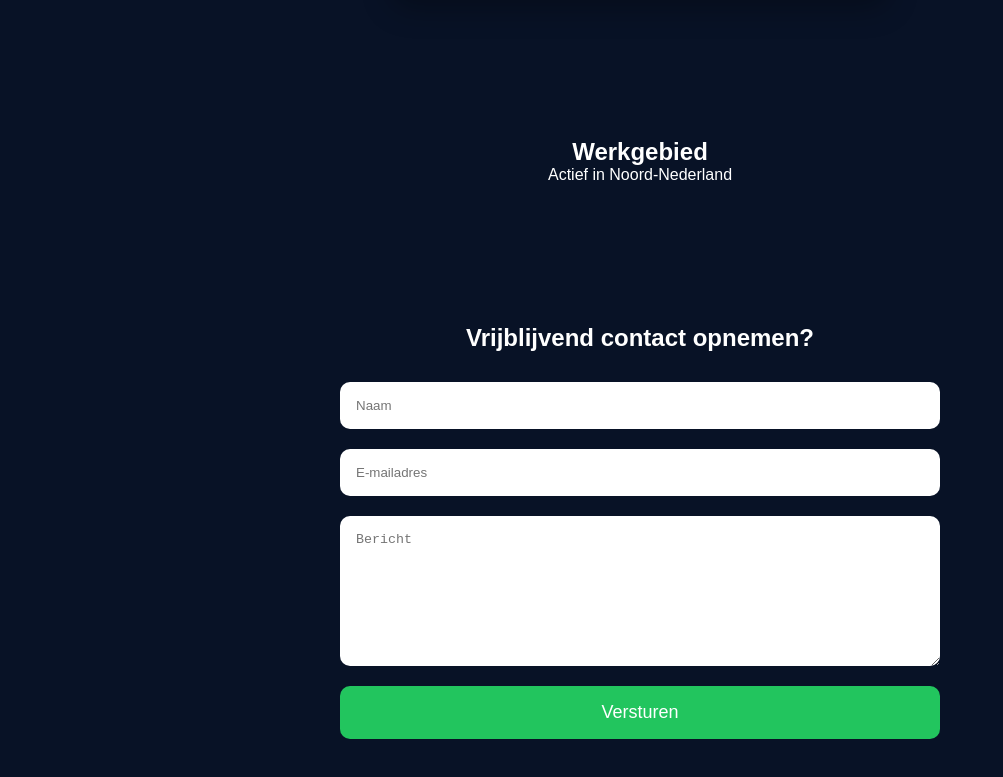
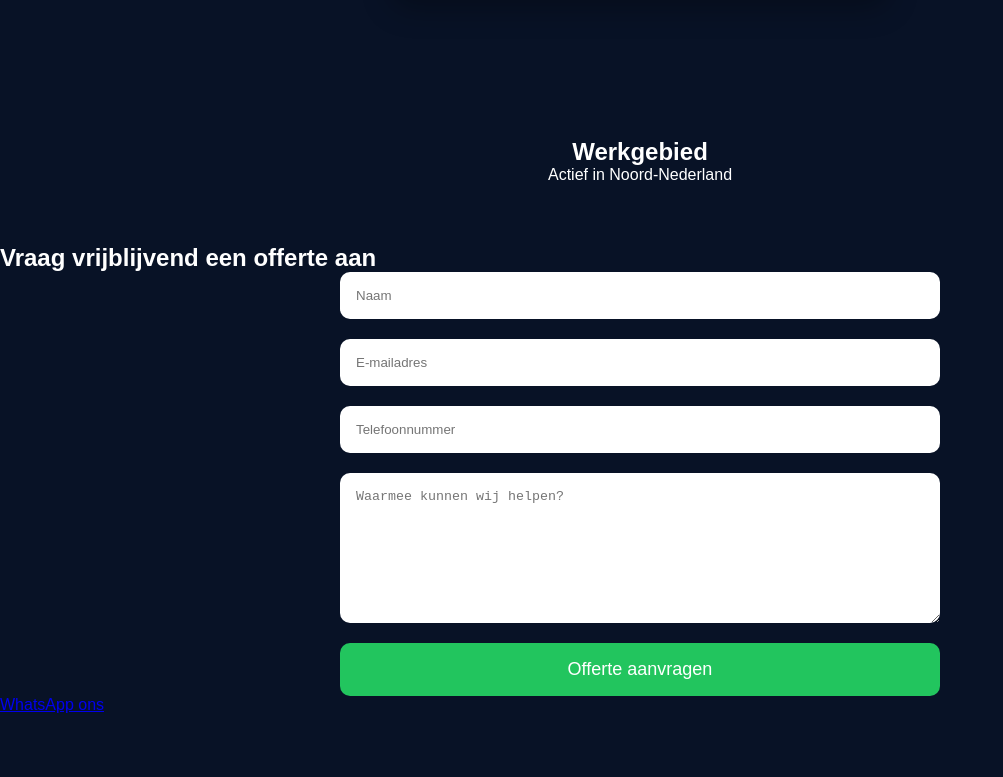
Before and after one commit to dannymanting123-ai/steenfris-website, a React (Vite) app: page / in a window 1280 px wide. Shown: the part 1468-2245 px from the top of the page, without its empty margins (0-1003 px from the left). After the commit the page ends 2182 px from the top, so only its background shows below. Built offline with nearby package versions, Linux system fonts and the light colour scheme.

Commit message:
Update App.jsx

```diff
--- a/src/App.jsx
+++ b/src/App.jsx
@@ -111,17 +111,60 @@ export default function App() {
         <p>Actief in Noord-Nederland</p>
       </section>
 
-      <section className="contact">
-        <h2>Vrijblijvend contact opnemen?</h2>
+      <section className="contact-section">
+  <h2>Vraag vrijblijvend een offerte aan</h2>
 
-        <form className="contact-form">
-          <input type="text" placeholder="Naam" />
-          <input type="email" placeholder="E-mailadres" />
-          <textarea placeholder="Bericht"></textarea>
+  <form
+    action="https://api.web3forms.com/submit"
+    method="POST"
+    className="contact-form"
+  >
+    <input
+      type="hidden"
+      name="access_key"
+      value="bb91a809-3d4e-4413-a021-296590fea62d"
+    />
 
-          <button type="submit">Versturen</button>
-        </form>
-      </section>
+    <input
+      type="text"
+      name="name"
+      placeholder="Naam"
+      required
+    />
+
+    <input
+      type="email"
+      name="email"
+      placeholder="E-mailadres"
+      required
+    />
+
+    <input
+      type="tel"
+      name="phone"
+      placeholder="Telefoonnummer"
+    />
+
+    <textarea
+      name="message"
+      placeholder="Waarmee kunnen wij helpen?"
+      required
+    ></textarea>
+
+    <button type="submit">
+      Offerte aanvragen
+    </button>
+  </form>
+
+  <a
+    href="https://wa.me/31631926201"
+    target="_blank"
+    rel="noreferrer"
+    className="whatsapp-button"
+  >
+    WhatsApp ons
+  </a>
+</section>
     </div>
   );
 }
```
